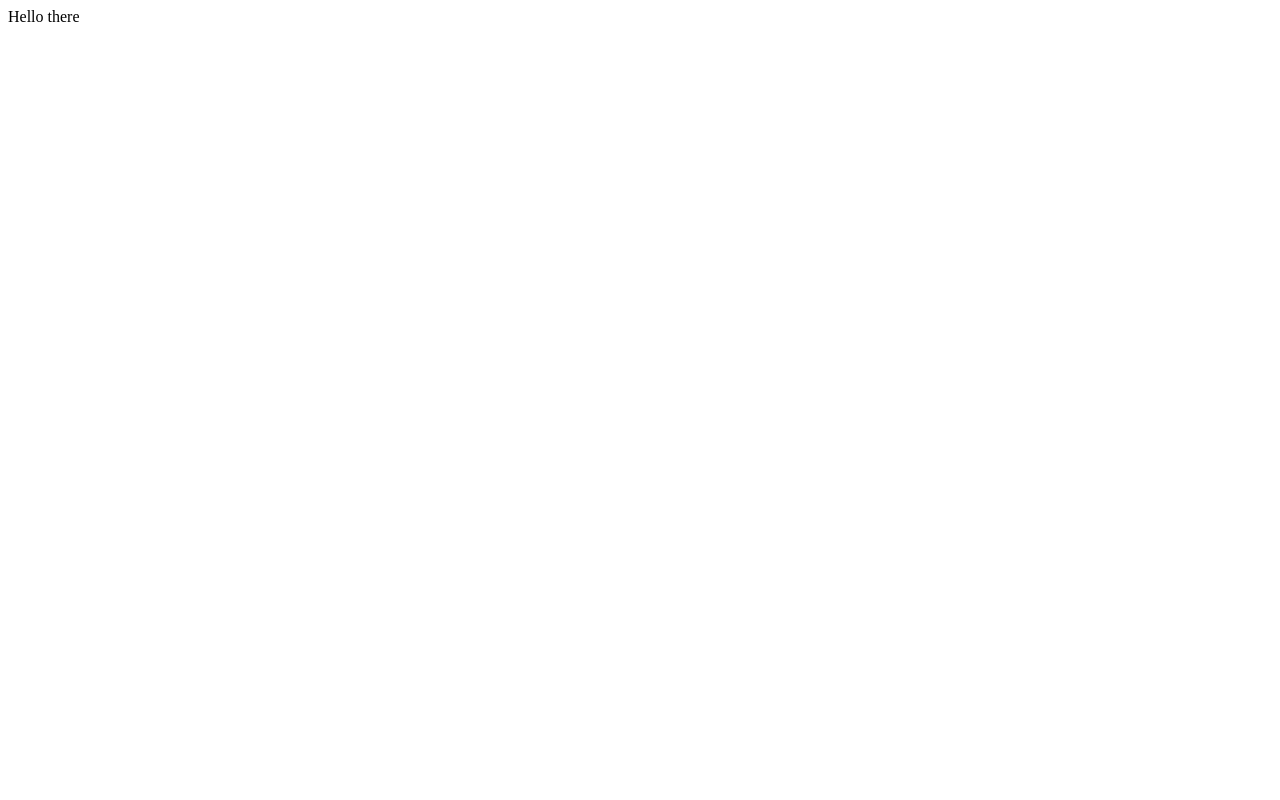
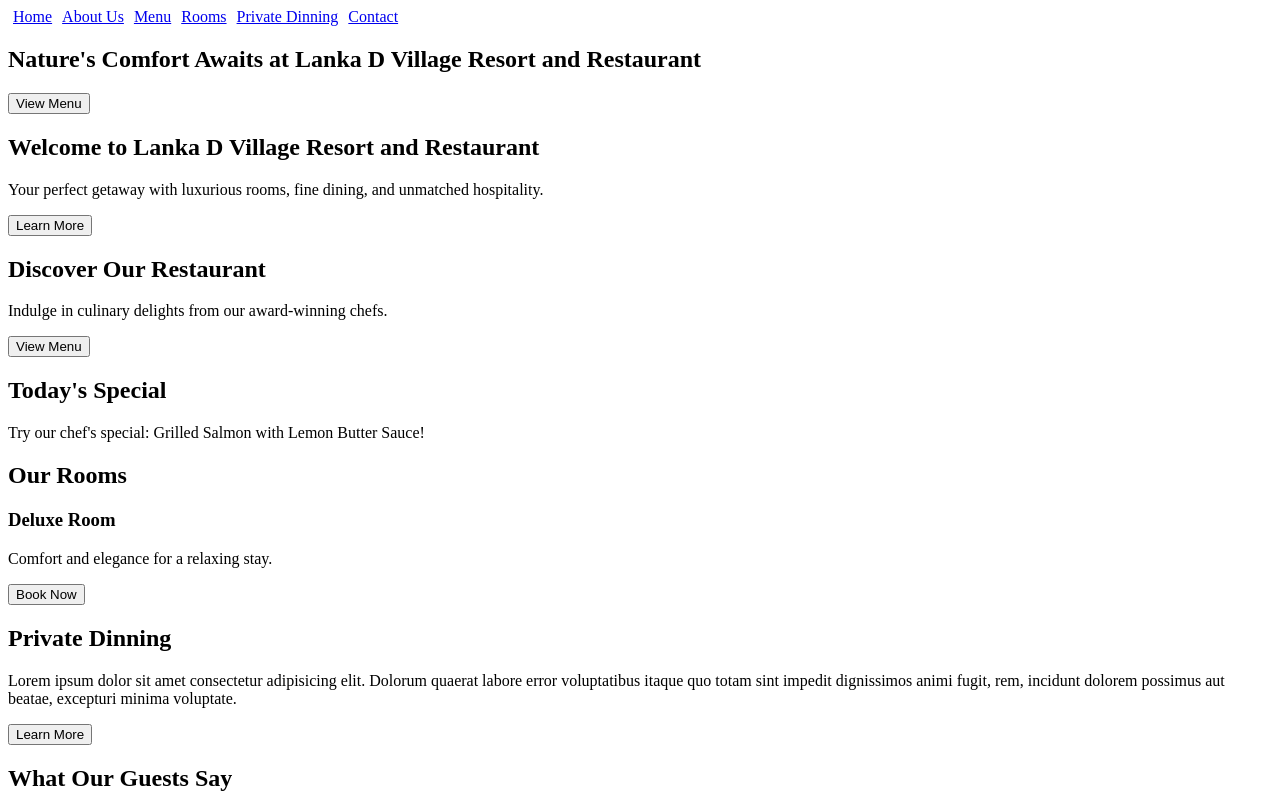
Before and after one commit to nabinamangrati/lanka-d-villa-ecommerce_project, a React (Vite) app in the folder Frontend/: page / in a window 1280 px wide. Shown: the top 800 px of the page. Built offline with nearby package versions, Linux system fonts and the light colour scheme.

Commit message:
feat: basic layout of the landing page

```diff
--- /dev/null
+++ b/Frontend/components/navigation/Navigation.jsx
@@ -0,0 +1,31 @@
+import { Link } from "react-router-dom";
+
+const Navigation = () => {
+  const padding = {
+    padding: 5,
+  };
+
+  return (
+    <div>
+      <Link style={padding} to="/">
+        Home
+      </Link>
+      <Link style={padding} to="/about">
+        About Us
+      </Link>
+      <Link style={padding} to="/menu">
+        Menu
+      </Link>
+      <Link style={padding} to="/room">
+        Rooms
+      </Link>
+      <Link style={padding} to="/private-events">
+        Private Dinning
+      </Link>
+      <Link style={padding} to="/contact">
+        Contact
+      </Link>
+    </div>
+  );
+};
+export default Navigation;
--- a/Frontend/package.json
+++ b/Frontend/package.json
@@ -24,6 +24,7 @@
   },
   "dependencies": {
     "react": "^18.2.0",
-    "react-dom": "^18.2.0"
+    "react-dom": "^18.2.0",
+    "react-router-dom": "^6.26.2"
   }
 }
--- /dev/null
+++ b/Frontend/pages/About.jsx
@@ -0,0 +1,13 @@
+const About = () => {
+  return (
+    <>
+      <p>
+        Lorem ipsum dolor sit amet consectetur adipisicing elit. Architecto,
+        odio. Commodi sequi dicta dolore eius debitis expedita accusantium
+        deserunt omnis, facilis consequuntur aspernatur in aliquam dignissimos
+        consectetur! Placeat, perspiciatis minima.
+      </p>
+    </>
+  );
+};
+export default About;
--- /dev/null
+++ b/Frontend/pages/Booking.jsx
@@ -0,0 +1,2 @@
+const Booking = () => {};
+export default Booking;
--- /dev/null
+++ b/Frontend/pages/Contact.jsx
@@ -0,0 +1,25 @@
+const Contact = () => {
+  return (
+    <>
+      <div>
+        <h1>CONTACT US</h1>
+        <p>
+          Send us a message and we’ll get back to you as soon as possible. We do
+          not check emails during service so we can keep up with your orders!
+          Thank you
+        </p>
+        <div>
+          <form action="post">
+            NAME
+            <input type="text" />
+            <br />
+            EMAIL <input type="text" />
+            <br />
+            PHONE NUMBER <input type="text" />
+          </form>
+        </div>
+      </div>
+    </>
+  );
+};
+export default Contact;
--- /dev/null
+++ b/Frontend/pages/Footer.jsx
@@ -0,0 +1,4 @@
+const Footer = () => {
+  return <>relax with nature</>;
+};
+export default Footer;
--- /dev/null
+++ b/Frontend/pages/Home.jsx
@@ -0,0 +1,86 @@
+import { Link } from "react-router-dom";
+const Home = () => {
+  return (
+    <div>
+      {/* start  */}
+      <section>
+        <h2>
+          Nature's Comfort Awaits at Lanka D Village Resort and Restaurant
+        </h2>
+        <Link to="/menu">
+          <button>View Menu</button>
+        </Link>
+      </section>
+
+      {/* about us */}
+      <section>
+        <div>
+          <h2>Welcome to Lanka D Village Resort and Restaurant</h2>
+          <p>
+            Your perfect getaway with luxurious rooms, fine dining, and
+            unmatched hospitality.
+          </p>
+          <Link to="/about">
+            <button>Learn More</button>
+          </Link>
+        </div>
+      </section>
+      {/* menu section */}
+      <section>
+        <div>
+          <h2>Discover Our Restaurant</h2>
+          <p>Indulge in culinary delights from our award-winning chefs.</p>
+          <Link to="/menu">
+            <button>View Menu</button>
+          </Link>
+        </div>
+      </section>
+
+      {/* Today's Special */}
+      <section>
+        <h2>Today's Special</h2>
+        <p>Try our chef's special: Grilled Salmon with Lemon Butter Sauce!</p>
+      </section>
+
+      {/* Featured Rooms */}
+      <section>
+        <h2>Our Rooms</h2>
+        <div>
+          <h3>Deluxe Room</h3>
+          <p>Comfort and elegance for a relaxing stay.</p>
+          <Link to="/booking">
+            <button>Book Now</button>
+          </Link>
+        </div>
+      </section>
+      {/* private dinning section */}
+      <section>
+        <h2>Private Dinning</h2>
+        <div>
+          <p>
+            Lorem ipsum dolor sit amet consectetur adipisicing elit. Dolorum
+            quaerat labore error voluptatibus itaque quo totam sint impedit
+            dignissimos animi fugit, rem, incidunt dolorem possimus aut beatae,
+            excepturi minima voluptate.
+          </p>
+          <Link to="/private-events">
+            <button>Learn More</button>
+          </Link>
+        </div>
+      </section>
+
+      {/* Testimonials */}
+      <section>
+        <h2>What Our Guests Say</h2>
+        <blockquote>"Amazing experience with excellent service!"</blockquote>
+      </section>
+
+      {/* Contact Info */}
+      <section>
+        <h2>Contact Us</h2>
+        <p>Email: contact@resortname.com | Phone: (123) 456-7890</p>
+      </section>
+    </div>
+  );
+};
+export default Home;
--- /dev/null
+++ b/Frontend/pages/Menu.jsx
@@ -0,0 +1,2 @@
+const Menu = () => {};
+export default Menu;
--- /dev/null
+++ b/Frontend/pages/PrivateEvent.jsx
@@ -0,0 +1,15 @@
+const PrivateEvent = () => {
+  return (
+    <>
+      <div>
+        <h1>BOOK AN EVENT</h1>
+        <p>
+          For all inquiries, please fill out the form below and we’ll be in
+          touch soon.
+        </p>
+        <button>Inquire Now</button>
+      </div>
+    </>
+  );
+};
+export default PrivateEvent;
--- /dev/null
+++ b/Frontend/pages/Room.jsx
@@ -0,0 +1,2 @@
+const Room = () => {};
+export default Room;
--- a/Frontend/src/App.jsx
+++ b/Frontend/src/App.jsx
@@ -1,5 +1,31 @@
+import { BrowserRouter as Router, Routes, Route } from "react-router-dom";
+import Home from "../pages/Home";
+import About from "../pages/About";
+import Contact from "../pages/Contact";
+import Menu from "../pages/Menu";
+import PrivateEvent from "../pages/PrivateEvent";
+import Navigation from "../components/navigation/Navigation";
+import Footer from "../pages/Footer";
+import Booking from "../pages/Booking";
+import Room from "../pages/Room";
+
 const App = () => {
-  return <div>Hello there</div>;
+  return (
+    <Router>
+      <Navigation />
+      <Routes>
+        <Route path="/" element={<Home />} />
+        <Route path="/about" element={<About />} />
+        <Route path="/menu" element={<Menu />} />
+        <Route path="/room" element={<Room />} />
+
+        <Route path="/private-events" element={<PrivateEvent />} />
+        <Route path="/contact" element={<Contact />} />
+        <Route path="/booking" element={<Booking />} />
+      </Routes>
+
+      <Footer />
+    </Router>
+  );
 };
-
 export default App;
```
Also changed, not shown: 1 other file (tests, documents, lock files or other folders).
